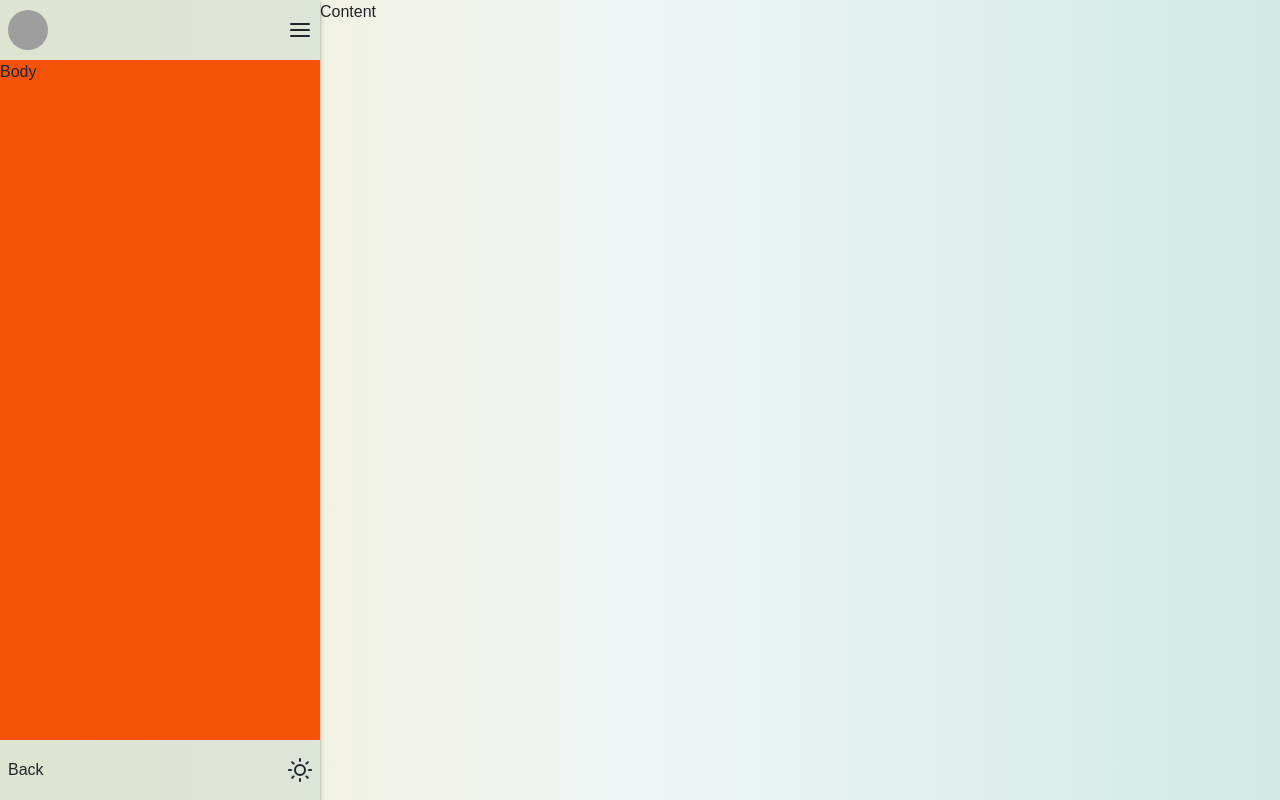
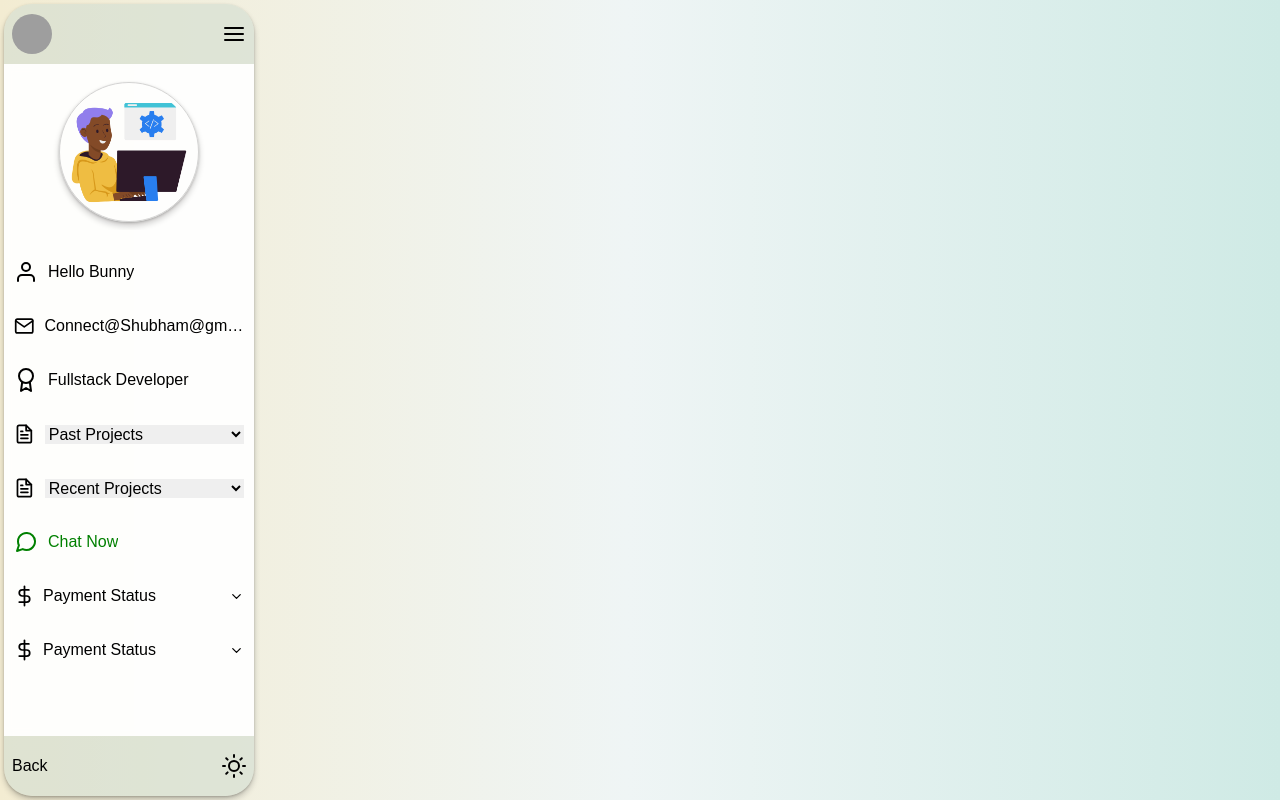
Before and after one commit to RaunakShrivastwa/letsWork, a React (Create React App) app: page /api/letswork/dashboard in a window 1280 px wide. Built offline with nearby package versions, Linux system fonts and the light colour scheme; grey boxes are pictures that could not be loaded; a web font is replaced by a local one.

Commit message:
sidebar in dashboard

```diff
--- a/src/Scss/Base/_variables.scss
+++ b/src/Scss/Base/_variables.scss
@@ -10,6 +10,8 @@
   --large: rem(1024);
   --desktop: rem(1280);
   --largeDesktop: rem(1920);
+  --green: green;
+  --red: red;
 }
 
 // for the Dark
--- a/src/dashBoard/Dashboard.jsx
+++ b/src/dashBoard/Dashboard.jsx
@@ -1,37 +1,32 @@
 import React, { useState } from "react";
 import "./Dashboard.scss";
-import { Menu, Sun } from "react-feather";
+import Sidebar from "./sidebar/Sidebar";
+import { Menu } from "react-feather";
 
 const Dashboard = () => {
-  const [width, setWidth] = useState("350px");
-  const [toggle, setToggle] = useState(true);
-
-  const hideSideBar = () => {
-    setToggle(!toggle);
-  };
 
   return (
     <div className="dashboard_con">
-      <div className={`Dsidebar box_shadow ${toggle ? "show" : "hide"}`}>
-        <div className="header d-flex align-items-center px-2">
-          <img
-            width={"40px"}
-            height={"40px"}
-            className={`rounded-circle ${toggle ? "d-block" : "d-none"}`}
-            src="https://cdn-icons-png.flaticon.com/256/8904/8904881.png"
-            alt=""
-          />
-          <Menu onClick={hideSideBar} />
+      <Sidebar />
+
+      <div className="Dbody w-100 m-1">
+        <nav className="w-100 d-flex px-2 d-xl-none d-lg-none d-md-none justify-content-between align-items-center">
+          <img src="/programming.png" className="box_shadow p-1 custome_border m-1" alt="" />
+          <Menu type="button" data-bs-toggle="offcanvas" data-bs-target="#offcanvasScrolling" aria-controls="offcanvasScrolling" />
+        </nav>
+      </div>
+
+
+      {/* canvas */}
+      <div class="offcanvas offcanvas-start" data-bs-scroll="true" data-bs-backdrop="false" tabindex="-1" id="offcanvasScrolling" aria-labelledby="offcanvasScrollingLabel">
+        <div class="offcanvas-header">
+          <h5 class="offcanvas-title" id="offcanvasScrollingLabel">Offcanvas with body scrolling</h5>
+          <button type="button" class="btn-close" data-bs-dismiss="offcanvas" aria-label="Close"></button>
         </div>
-        <div className="sideBody">Body</div>
-
-        <div className="footer d-flex  align-items-center px-2">
-          <span className={`${toggle ? "d-block" : "d-none"}`}>Back</span>
-          <Sun />
+        <div class="offcanvas-body">
+          <p>Try scrolling the rest of the page to see this option in action.</p>
         </div>
       </div>
-
-      <div className="Dbody">Content</div>
     </div>
   );
 };
--- a/src/dashBoard/Dashboard.scss
+++ b/src/dashBoard/Dashboard.scss
@@ -4,41 +4,18 @@
     background: var(--bg-gradient);
   background: var(--bg);
   height: 100vh;
-  @include flex("", "", "", 0, 0);
+  @include flex("", "", "", 10, 0);
 
-  .Dsidebar {
-    &.hide{
-       width: rem(70);
-       .header,.footer{
-        justify-content: center;
-       }
+  .Dbody{
+    max-height: 100vh;
+    overflow-y: auto;
+    nav{
+      background-color: var(--header1);
+      img{
+        width: 60px;
+        height: 60px;
+        border-radius: 50%;
+      }
     }
-
-    &.show{
-       width: rem(320);
-       .header,.footer{
-         justify-content: space-between;
-       }
-    }
-    max-height: 100vh;
-    @include flex(center, center, column, 0, 0);
-
-    .header {
-      @include setDimension(100%, rem(60));
-      background-color: var(--form-bg);
-    }
-
-    .sideBody {
-      flex-grow: 1;
-      width: 100%;
-      background-color: var(--before-fill);
-      backdrop-filter: blur(4px) !important;
-    }
-
-    .footer {
-      @include setDimension(100%, rem(60));
-      background-color: var(--form-bg);
-    }
-
   }
 }
--- /dev/null
+++ b/src/dashBoard/sidebar/Sidebar.jsx
@@ -0,0 +1,133 @@
+import React, { useState } from 'react';
+import {  Award, Check, ChevronDown, DollarSign, FileText, Mail, Menu, MessageCircle, Sun, User, X } from "react-feather";
+import './Sidebar.scss';
+
+const Sidebar = () => {
+    const [toggle, setToggle] = useState(true);
+
+    const hideSideBar = () => {
+      setToggle(!toggle);
+    };
+  return (
+    <div className={`Dsidebar m-1 d-none d-lg-flex d-xl-flex d-md-flex custome_radius box_shadow ${toggle ? "show" : "hide"}`}>
+        <div className="header d-flex align-items-center px-2">
+          <img
+            width={"40px"}
+            height={"40px"}
+            className={`rounded-circle ${toggle ? "d-block" : "d-none"}`}
+            src="https://cdn-icons-png.flaticon.com/256/8904/8904881.png"
+            alt=""
+          />
+          <Menu onClick={hideSideBar} />
+        </div>
+
+        {/* for the sidebar body */}
+        <div className="sideBody">
+        <ul>
+           <li className="li_profile">
+              <img className={`box_shadow profile custome_border p-1 m-2 ${toggle ? 'd-block' : 'd-none'}`} src="/programming.png" alt="" />
+           </li>
+           <li className={`${toggle ? '' : 'hide_text'}`}>
+              <User />
+               <span className={`${toggle ? 'd-block' : 'd-none'}`}>Hello Bunny</span>
+           </li>
+
+           <li  className={`${toggle ? '' : 'hide_text'}`}>
+               <Mail />
+               <span className={`${toggle ? 'd-block' : 'd-none'}`}> Connect@Shubham@gmail.com </span>
+           </li>
+
+           <li  className={`${toggle ? '' : 'hide_text'}`}>
+               <Award />
+               <span className={`${toggle ? 'd-block' : 'd-none'}`}> Fullstack Developer </span>
+           </li>
+
+           <li className={`${toggle ? '' : 'hide_text'}`}>
+               <FileText />
+               <select name="" id="" className={`w-100 h-100 border-0 ${toggle ? 'd-block' : 'd-none'} `}>
+               <option value="Past Projects">Past Projects</option>
+                 <option value="E-Commerce">E-Commerce</option>
+                 <option value="E-Commerce">E-Commerce</option>
+                 <option value="E-Commerce">E-Commerce</option>
+               </select>
+           </li>
+
+           <li className={`${toggle ? '' : 'hide_text'}`}>
+               <FileText />
+               <select name="" id="" className={`w-100 h-100 border-0 ${toggle ? 'd-block' : 'd-none'} `}>
+               <option value="Recent Projects">Recent Projects</option>
+                 <option value="E-Commerce">E-Commerce</option>
+                 <option value="E-Commerce">E-Commerce</option>
+                 <option value="E-Commerce">E-Commerce</option>
+               </select>
+           </li>
+
+           <li className={`${toggle ? '' : 'hide_text'}`} style={{color:'var(--green)'}}>
+               <MessageCircle />
+               <span className= {`${toggle ? 'd-block' : 'd-none'}`}>Chat Now</span>
+           </li>
+
+           <li className={`${toggle ? '' : 'hide_text'}`}>
+                 <details className="w-100">
+                   <summary className={`w-100 d-flex justify-content-center  `}>
+                       <DollarSign className={`${toggle ? 'me-2' : ''}`}/>
+                       <div className={`d-flex w-100 justify-content-between align-items-center ${toggle ? 'd-block' : 'd-none'} `}>
+                          <span>Payment Status</span>
+                          <ChevronDown className="i20" />
+                       </div>
+                   </summary>
+                   <div className="d-flex flex-column rounded shadow summary-bg mt-1">
+                      <ul className={`${toggle ? 'd-flex' : 'd-none'}`}>
+                        <li className="d-flex justify-content-between px-2 ">
+                          <span>Initial Payment</span>
+                          <Check className="ryt" />
+                        </li>
+
+                        <li className="d-flex justify-content-between px-2">
+                          <span>Half Payment</span>
+                          <X className="cross" />
+                        </li>
+
+                        <li className="d-flex justify-content-between px-2">
+                          <span>Full Payment</span>
+                          <X className="cross" />
+                        </li>
+
+                      </ul>
+                   </div>
+                 </details>
+           </li>
+
+           <li className={`${toggle ? '' : 'hide_text'}`}>
+                 <details className="w-100">
+                   <summary className={`w-100 d-flex justify-content-center  `}>
+                       <DollarSign className={`${toggle ? 'me-2' : ''}`}/>
+                       <div className={`d-flex w-100 justify-content-between align-items-center ${toggle ? 'd-block' : 'd-none'} `}>
+                          <span>Payment Status</span>
+                          <ChevronDown className="i20" />
+                       </div>
+                   </summary>
+                   <div className="d-flex flex-column rounded shadow summary-bg mt-1">
+                      <ul className={`${toggle ? 'd-flex' : 'd-none'}`}>
+                        <li className="d-flex justify-content-between px-2 ">
+                          Lorem ipsum dolor sit amet consectetur adipisicing elit. Officiis, quaerat.
+                        </li>
+
+                      </ul>
+                   </div>
+                 </details>
+           </li>
+
+        </ul>
+        </div>
+
+        {/* for the footer */}
+        <div className="footer d-flex  align-items-center px-2">
+          <span className={`${toggle ? "d-block" : "d-none"}`}>Back</span>
+          <Sun />
+        </div>
+      </div>
+  )
+}
+
+export default Sidebar
--- /dev/null
+++ b/src/dashBoard/sidebar/Sidebar.scss
@@ -0,0 +1,80 @@
+@import '../../styles.scss';
+
+.Dsidebar {
+    color: var(--textColor);
+    &.hide{
+       width: rem(70);
+       .header,.footer{
+        justify-content: center;
+       }
+    }
+
+    &.show{
+       min-width: rem(250);
+       max-width: rem(250);
+       .header,.footer{
+         justify-content: space-between;
+       }
+    }
+    max-height: 100vh;
+    @include flex(center, center, column, 0, 0);
+
+    .header {
+      @include setDimension(100%, rem(60));
+      background-color: var(--form-bg);
+    }
+
+    .sideBody {
+      flex-grow: 1;
+      width: 100%;
+      background-color: var(--header1);
+      backdrop-filter: blur(4px) !important;
+      max-height: calc(100vh - rem(120));
+      overflow-y: auto;
+      // @include flex(center,'','',0,10);
+      padding: 10px;
+      ul{
+        width: 100%;
+        @include flex('','',column,30,0);
+        .li_profile{
+          @include flex(center,center,'',10,0);
+          .profile{
+            @include setDimension(rem(140), rem(140));
+            border-radius: 50%;
+          }
+        }
+        li{
+          @include flex('',center,'',10,0);
+          &.hide_text{
+            justify-content: center !important;
+          }
+          img{
+            @include setDimension(rem(40), rem(40));
+          }
+          span{
+            @include textTruncate(rem(200))
+          }
+        }
+
+      }
+    }
+
+    .summary-bg{
+      background-color: var(--card-shadow);
+      color: var(--textColor);
+     li{
+        .ryt{
+          color: var(--green) !important;
+        }
+        .cross{
+          color: var(--red) !important;
+        }
+     }
+    }
+
+    .footer {
+      @include setDimension(100%, rem(60));
+      background-color: var(--form-bg);
+    }
+
+  }
--- a/src/styles.scss
+++ b/src/styles.scss
@@ -52,6 +52,9 @@ input,textarea,select,option{
 }
 
 a{
-  // color: white !important;
   text-decoration: none !important;
 }
+
+.custome_border{
+   border: 1px solid rgba(188, 188, 188, 0.658);
+}
```
Also changed, not shown: public/wave-hand.png (added).
